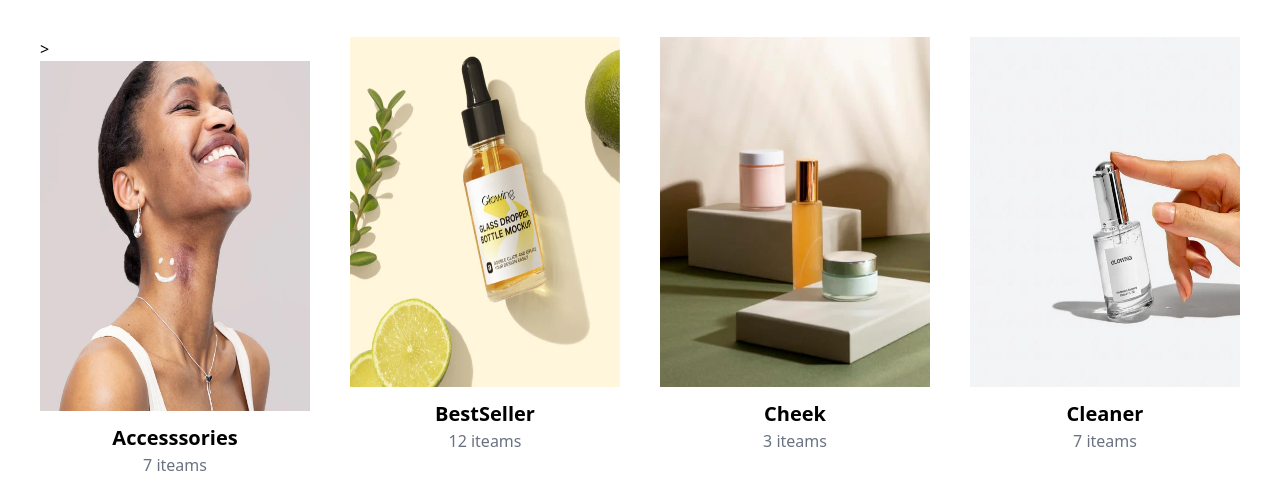
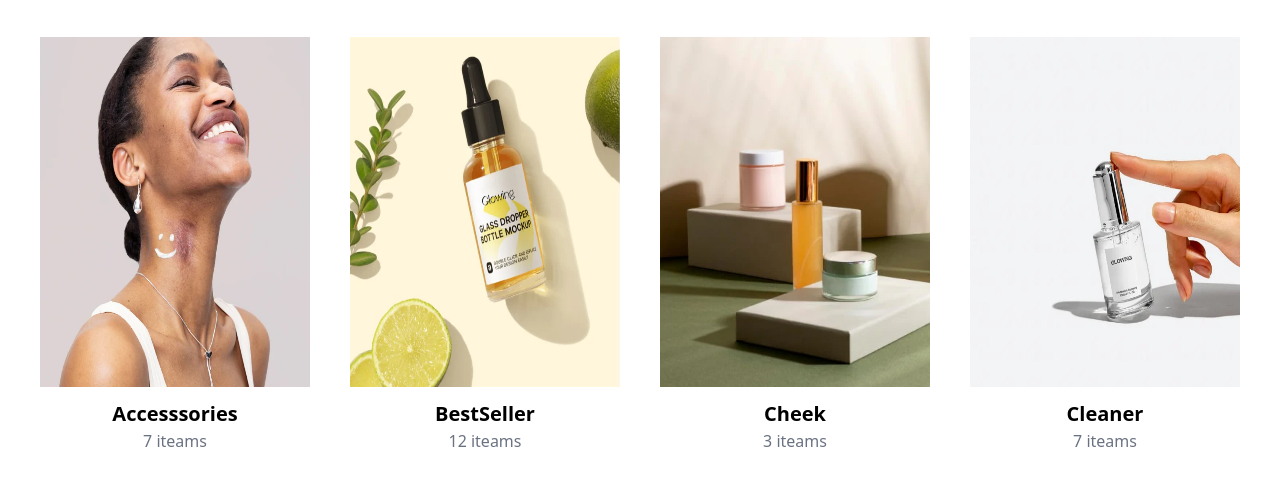
Before and after one commit to Kimhorngg/Mini-Project, a website: page collection.html in a window 1280 px wide. Shown: the part 280-770 px from the top of the page. Drawn offline with nearby package versions, Linux system fonts and the light colour scheme; a web font is replaced by a local one.

Commit message:
Already change

```diff
--- a/collection.html
+++ b/collection.html
@@ -137,7 +137,8 @@
             <!-- all card render -->
              <section class="grid  gap-10 sm:grid-cols-1 md:grid-cols-2 lg:grid-cols-3 xl:grid-cols-4 2xl:grid-cols-4 ">
                 <!-- row1 -->
-                 <div >               >
+
+                 <div >
                      <img src="./img/accesssories.webp" alt="" class="w-[300px] h-[350px] " >
                      <div class="text-center pt-3">
                          <h3 class="text-[20px] font-semibold">Accesssories</h3>
```
Also changed, not shown: collection2.html (+1 -1 lines).
